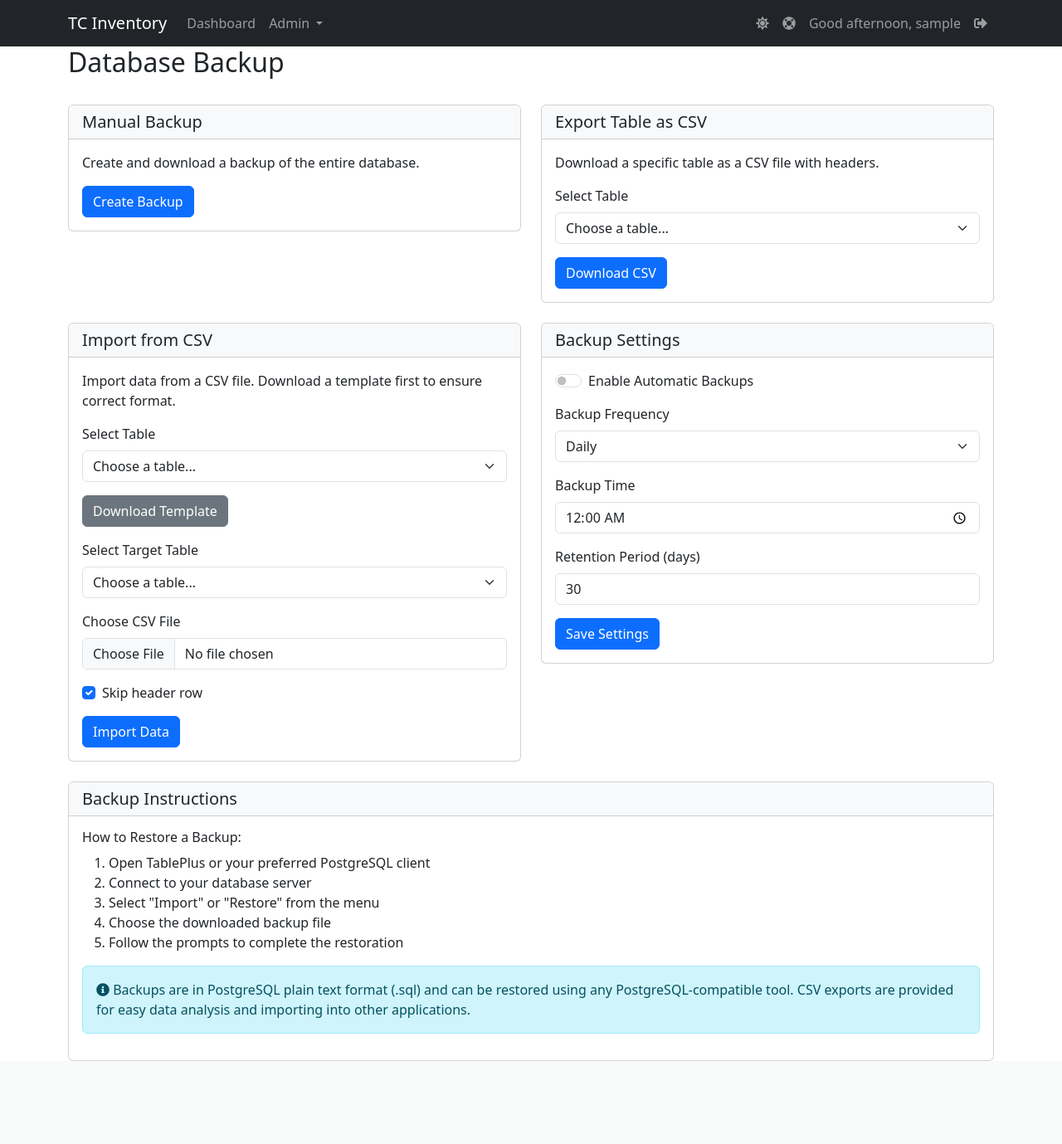
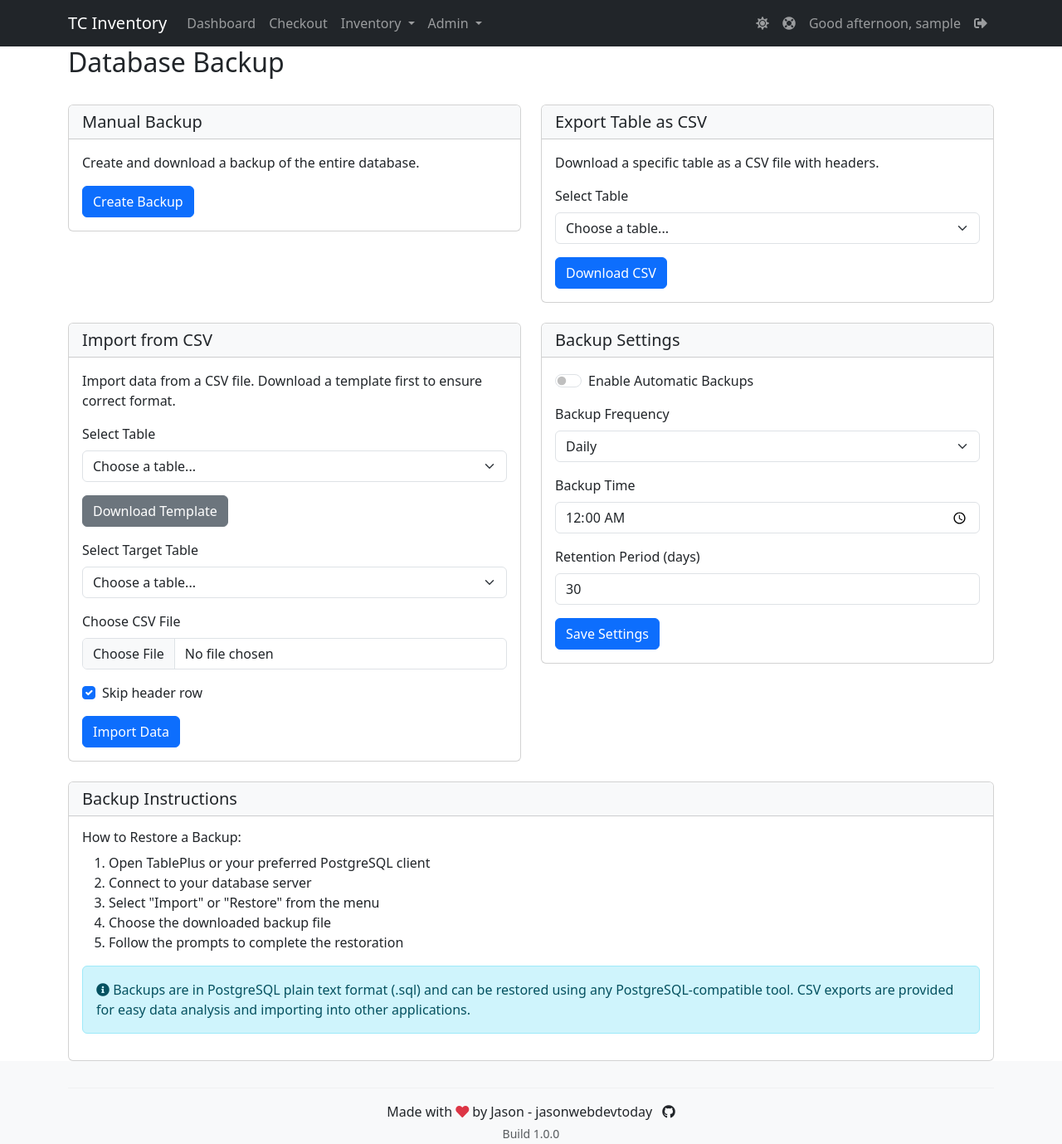
Before and after one commit to webdevtodayjason/tc-Inventory, a Flask app: page /admin/backup in a window 1280 px wide. Shown: the whole page at 83% size. Before the commit the page ends 1279 px from the top, so only its background shows below. Run offline with Flask 3, Linux system fonts and the light colour scheme; a user stored in the database is signed in; tables that the repository leaves empty hold one stand-in row (values such as "Sample post"); parts of the project's set-up code (start-up, migrations or seed data) failed here and were passed over; some libraries are stand-ins or nearby versions.

Commit message:
Restore footer with heart icon, GitHub links, and build number

```diff
--- a/app/static/css/style.css
+++ b/app/static/css/style.css
@@ -325,11 +325,22 @@ main.container {
     background-color: rgba(0, 0, 0, 0.3);  /* Darker background */
 }
 
-/* Footer Styles */
+/* Footer styles */
+html {
+    position: relative;
+    min-height: 100%;
+}
+
+body {
+    margin-bottom: 100px; /* Footer height */
+}
+
 .footer {
-    margin-top: 3rem;
-    padding: 1rem 0;
-    transition: background-color 0.3s ease, color 0.3s ease;
+    position: absolute;
+    bottom: 0;
+    width: 100%;
+    height: 100px; /* Footer height */
+    background-color: var(--bs-body-bg);
 }
 
 /* Light Mode */
@@ -592,3 +603,16 @@ body.dark-mode .text-muted {
 body.dark-mode .bg-light {
     background-color: #2c3034 !important;
 }
+
+/* Dark mode footer */
+body.dark-mode .footer {
+    background-color: #1a1d20;
+}
+
+body.dark-mode .footer a {
+    color: #e9ecef;
+}
+
+body.dark-mode .footer a:hover {
+    color: #0d6efd;
+}
--- a/app/templates/base.html
+++ b/app/templates/base.html
@@ -26,6 +26,20 @@
                     {% if current_user.is_authenticated %}
                     <li class="nav-item">
                         <a class="nav-link" href="{{ url_for('inventory.dashboard') }}">Dashboard</a>
+                    </li>
+                    <li class="nav-item">
+                        <a class="nav-link" href="{{ url_for('inventory.checkout') }}">Checkout</a>
+                    </li>
+                    <li class="nav-item dropdown">
+                        <a class="nav-link dropdown-toggle" href="#" id="navbarDropdown" role="button" data-bs-toggle="dropdown">
+                            Inventory
+                        </a>
+                        <ul class="dropdown-menu">
+                            <li><a class="dropdown-item" href="{{ url_for('inventory.add_item') }}">Add Item</a></li>
+                            <li><a class="dropdown-item" href="{{ url_for('inventory.manage_models') }}">Models</a></li>
+                            <li><a class="dropdown-item" href="{{ url_for('inventory.manage_cpus') }}">CPUs</a></li>
+                            <li><a class="dropdown-item" href="{{ url_for('admin.manage_tags') }}">Tags</a></li>
+                        </ul>
                     </li>
                     {% if current_user.is_admin %}
                     <li class="nav-item dropdown">
@@ -348,6 +362,21 @@
         </div>
     </div>
 
+    <!-- Footer -->
+    <footer class="footer mt-auto py-3">
+        <div class="container text-center">
+            <hr>
+            <p class="mb-0">
+                Made with <i class="fas fa-heart text-danger"></i> by
+                <a href="https://github.com/webdevtodayjason" target="_blank" class="text-decoration-none">Jason - jasonwebdevtoday</a>
+                <a href="https://github.com/webdevtodayjason/tc-Inventory" target="_blank" class="text-decoration-none ms-2">
+                    <i class="fab fa-github"></i>
+                </a>
+            </p>
+            <p class="text-muted small mt-1">Build {{ Configuration.get_setting('build_number', '1.0.0') }}</p>
+        </div>
+    </footer>
+
     <!-- Bootstrap JS -->
     <script src="https://cdn.jsdelivr.net/npm/bootstrap@5.3.0/dist/js/bootstrap.bundle.min.js"></script>
 
```
